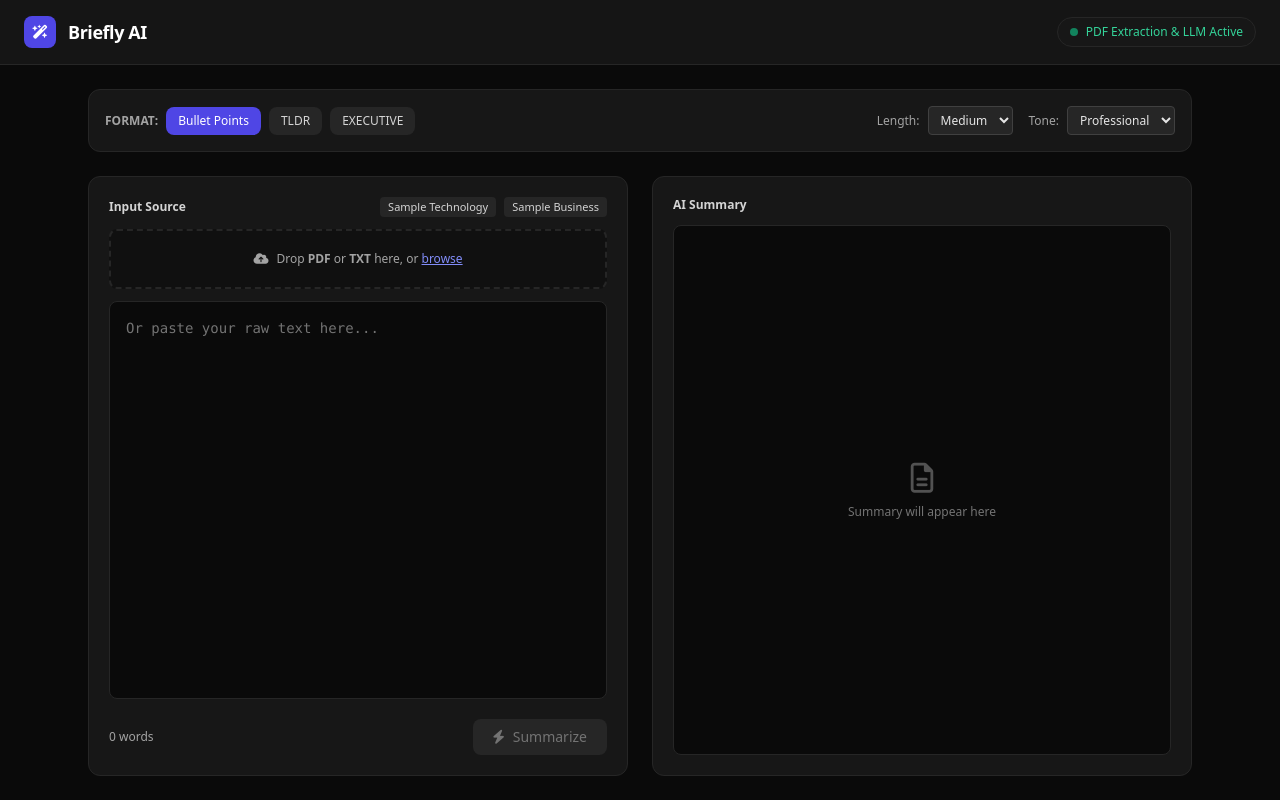
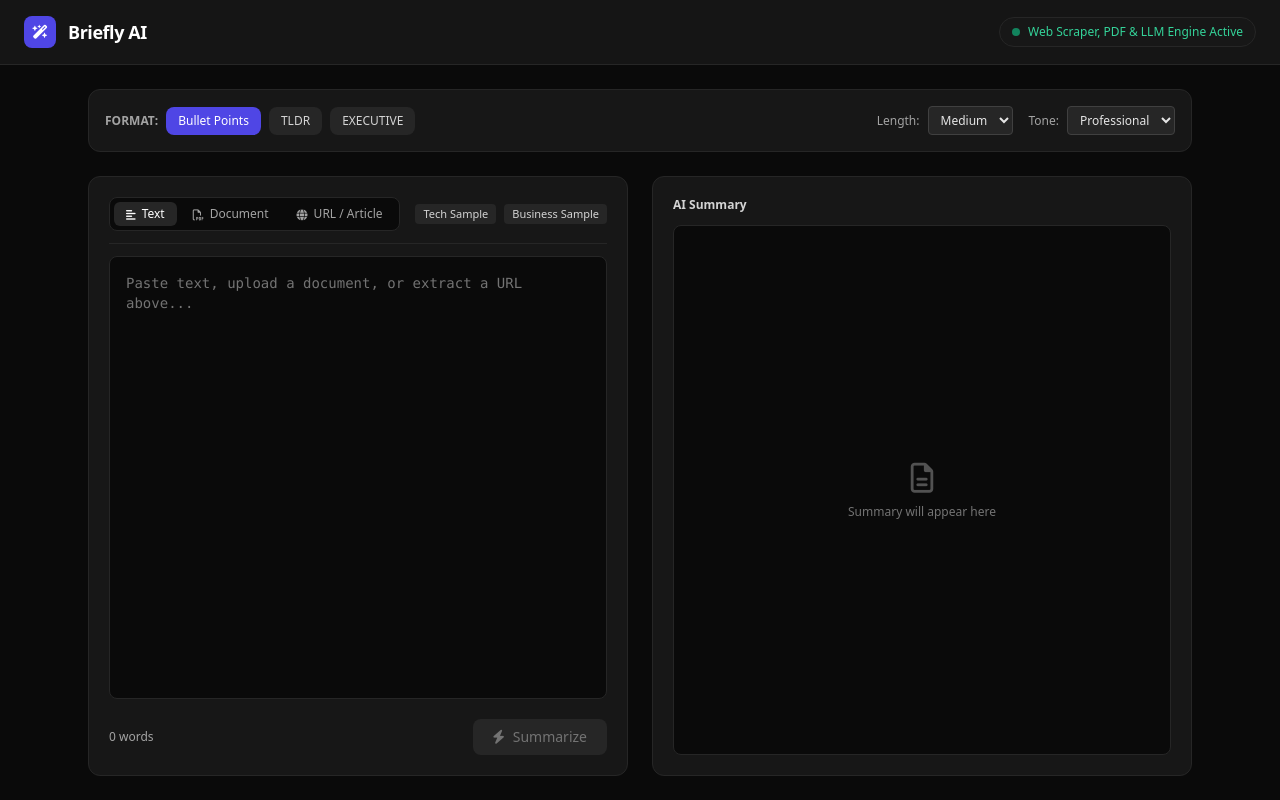
Before and after one commit to tatthangnguyen04-lab/ai-summarizer, a Flask app: page / in a window 1280 px wide. Run offline with Flask 3, Linux system fonts and the light colour scheme; some libraries are stand-ins or nearby versions.

Commit message:
feat(scraper): web article extraction +  HTML sanitization

```diff
--- a/app.py
+++ b/app.py
@@ -1,5 +1,8 @@
 import os
 import io
+import re
+import requests
+from bs4 import BeautifulSoup
 from flask import Flask, request, jsonify, render_template
 from flask_cors import CORS
 from openai import OpenAI
@@ -41,7 +44,7 @@ def upload_document():
             page_count = len(reader.pages)
 
             pages_text = []
-            for i, page in enumerate(reader.pages):
+            for page in reader.pages:
                 text = page.extract_text() or ""
                 if text.strip():
                     pages_text.append(text)
@@ -54,7 +57,7 @@ def upload_document():
             return jsonify({"error": "Unsupported file type. Please upload a PDF or TXT file."}), 400
 
         if not extracted_text.strip():
-            return jsonify({"error": "Could not extract text from document (it may be empty or scanned image without selectable text)."}), 400
+            return jsonify({"error": "Could not extract text from document (file may be empty or scanned image)."}), 400
 
         return jsonify({
             "filename": file.filename,
@@ -66,6 +69,84 @@ def upload_document():
     except Exception as e:
         print(f"Document parsing error: {e}")
         return jsonify({"error": f"Failed to parse document: {str(e)}"}), 500
+
+@app.route("/scrape-url", methods=["POST"])
+def scrape_url():
+    """Fetch and parse clean body text from any public webpage URL."""
+    try:
+        data = request.get_json()
+        if not data or "url" not in data:
+            return jsonify({"error": "No URL provided"}), 400
+
+        target_url = data["url"].strip()
+        if not target_url.startswith(("http://", "https://")):
+            target_url = "https://" + target_url
+
+        # Standard browser headers
+        headers = {
+            "User-Agent": "Mozilla/5.0 (Windows NT 10.0; Win64; x64) AppleWebKit/537.36 (KHTML, like Gecko) Chrome/122.0.0.0 Safari/537.36",
+            "Accept": "text/html,application/xhtml+xml,application/xml;q=0.9,*/*;q=0.8",
+            "Accept-Language": "en-US,en;q=0.9"
+        }
+
+        response = requests.get(target_url, headers=headers, timeout=12)
+
+        if response.status_code in (401, 403):
+            return jsonify({
+                "error": "This webpage is protected by anti-bot verification or a paywall. Please copy and paste the text directly into the Text tab."
+            }), 400
+
+        if response.status_code != 200:
+            return jsonify({
+                "error": f"Unable to reach webpage (HTTP {response.status_code}). Please verify the link or paste the text directly."
+            }), 400
+
+        soup = BeautifulSoup(response.text, "html.parser")
+
+        # Strip unneeded elements
+        for element in soup(["script", "style", "nav", "header", "footer", "aside", "form", "svg", "noscript", "iframe"]):
+            element.decompose()
+
+        # Extract title
+        title = ""
+        if soup.title and soup.title.string:
+            title = soup.title.string.strip()
+        elif soup.find("h1"):
+            title = soup.find("h1").get_text().strip()
+
+        # Extract paragraphs from main content container
+        article_container = soup.find("article") or soup.find("main") or soup.find("body")
+
+        paragraphs = []
+        if article_container:
+            for p in article_container.find_all(["p", "h2", "h3", "li"]):
+                p_text = p.get_text().strip()
+                if len(p_text.split()) > 4:
+                    paragraphs.append(p_text)
+
+        cleaned_text = "\n\n".join(paragraphs)
+        cleaned_text = re.sub(r'\n{3,}', '\n\n', cleaned_text)
+
+        if not cleaned_text.strip() or len(cleaned_text.split()) < 20:
+            return jsonify({
+                "error": "Could not extract readable article text from this page. Please copy and paste the text directly into the Text tab."
+            }), 400
+
+        return jsonify({
+            "title": title or "Web Article",
+            "url": target_url,
+            "text": cleaned_text,
+            "wordCount": len(cleaned_text.split())
+        })
+
+    except requests.exceptions.Timeout:
+        return jsonify({"error": "Request timed out while fetching webpage. Please try again or paste the text directly."}), 408
+    except requests.exceptions.RequestException as e:
+        return jsonify({"error": f"Network error: {str(e)}"}), 400
+    except Exception as e:
+        print(f"Scraping error: {e}")
+        return jsonify({"error": f"Failed to extract article: {str(e)}"}), 500
+
 
 @app.route("/summarize", methods=["POST"])
 def summarize():
--- a/requirements.txt
+++ b/requirements.txt
@@ -1,6 +1,9 @@
 annotated-types==0.8.0
 anyio==4.14.2
+beautifulsoup4==4.15.0
 blinker==1.9.0
+certifi==2026.7.22
+charset-normalizer==3.5.1
 click==8.4.2
 colorama==0.4.6
 Flask==3.1.3
@@ -18,8 +21,11 @@ pydantic==2.13.4
 pydantic_core==2.46.4
 pypdf==6.16.2
 python-dotenv==1.2.3
+requests==2.34.2
 sniffio==1.3.1
+soupsieve==2.9.2
 truststore==0.10.4
 typing-inspection==0.4.4
 typing_extensions==4.16.0
+urllib3==2.7.0
 Werkzeug==3.1.8
--- a/templates/index.html
+++ b/templates/index.html
@@ -3,7 +3,7 @@
 <head>
   <meta charset="UTF-8">
   <meta name="viewport" content="width=device-width, initial-scale=1.0">
-  <title>Briefly AI - Text & PDF Summarizer</title>
+  <title>Briefly AI - Text, PDF & Web Article Summarizer</title>
   <!-- Tailwind CSS & React via CDN -->
   <script src="https://cdn.tailwindcss.com"></script>
   <script src="https://unpkg.com/react@18/umd/react.development.js" crossorigin></script>
@@ -19,24 +19,27 @@
 
     const SAMPLES = [
       {
-        label: "Technology",
+        label: "Tech Sample",
         text: "Quantum computing represents a fundamental shift in computation. Unlike classical computers that store bits as strictly 0 or 1, quantum computers leverage qubits in superposition. This allows quantum algorithms to solve vast combinatorial problems exponentially faster, revolutionizing fields like drug discovery, cryptography, and molecular simulation. However, maintaining qubit coherence near absolute zero remains an active engineering hurdle."
       },
       {
-        label: "Business",
+        label: "Business Sample",
         text: "In Q3 2026, enterprise revenue rose 18.4% year-over-year to $412 million, driven by accelerated cloud infrastructure adoption. Operating margins expanded by 210 basis points, and free cash flow reached $104 million with zero debt maturities prior to 2029. Management raised full-year guidance from $1.58B to $1.64B."
       }
     ];
 
     function App() {
+      const [inputMode, setInputMode] = useState('text'); // 'text' | 'file' | 'url'
       const [text, setText] = useState('');
+      const [urlInput, setUrlInput] = useState('');
       const [summary, setSummary] = useState('');
       const [format, setFormat] = useState('bullets');
       const [length, setLength] = useState('medium');
       const [tone, setTone] = useState('professional');
       const [loading, setLoading] = useState(false);
+      const [scraping, setScraping] = useState(false);
       const [uploading, setUploading] = useState(false);
-      const [fileMeta, setFileMeta] = useState(null);
+      const [sourceMeta, setSourceMeta] = useState(null);
       const [error, setError] = useState(null);
       const [copied, setCopied] = useState(false);
       const [isDragging, setIsDragging] = useState(false);
@@ -62,15 +65,42 @@
           if (!res.ok) throw new Error(data.error || 'Failed to upload and extract document text.');
 
           setText(data.text);
-          setFileMeta({
-            name: data.filename,
-            pages: data.pageCount,
-            words: data.wordCount
+          setSourceMeta({
+            type: 'file',
+            title: data.filename,
+            detail: `${data.pageCount} page(s) • ${data.wordCount} words`
           });
         } catch (err) {
           setError(err.message);
         } finally {
           setUploading(false);
+        }
+      };
+
+      const handleScrapeUrl = async (targetUrl = urlInput) => {
+        if (!targetUrl.trim()) return;
+        setScraping(true);
+        setError(null);
+
+        try {
+          const res = await fetch('/scrape-url', {
+            method: 'POST',
+            headers: { 'Content-Type': 'application/json' },
+            body: JSON.stringify({ url: targetUrl })
+          });
+          const data = await res.json();
+          if (!res.ok) throw new Error(data.error || 'Failed to scrape webpage.');
+
+          setText(data.text);
+          setSourceMeta({
+            type: 'url',
+            title: data.title,
+            detail: `${data.url} • ${data.wordCount} words`
+          });
+        } catch (err) {
+          setError(err.message);
+        } finally {
+          setScraping(false);
         }
       };
 
@@ -88,13 +118,15 @@
         e.preventDefault();
         setIsDragging(false);
         if (e.dataTransfer.files && e.dataTransfer.files[0]) {
+          setInputMode('file');
           handleFileUpload(e.dataTransfer.files[0]);
         }
       };
 
-      const clearFile = () => {
-        setFileMeta(null);
+      const clearSource = () => {
+        setSourceMeta(null);
         setText('');
+        setUrlInput('');
         if (fileInputRef.current) fileInputRef.current.value = '';
       };
 
@@ -136,7 +168,7 @@
             </div>
             <div className="flex items-center gap-2 text-xs bg-neutral-900 border border-neutral-800 px-3 py-1.5 rounded-full text-emerald-400">
               <span className="w-2 h-2 rounded-full bg-emerald-500 animate-pulse"></span>
-              PDF Extraction & LLM Active
+              Web Scraper, PDF & LLM Engine Active
             </div>
           </header>
 
@@ -191,22 +223,84 @@
             <div className="grid grid-cols-1 md:grid-cols-2 gap-6 flex-1">
               {/* Input Box */}
               <div className="bg-neutral-900 border border-neutral-800 rounded-xl p-5 flex flex-col gap-3">
-                <div className="flex items-center justify-between text-xs text-neutral-400">
-                  <span className="font-semibold text-neutral-300">Input Source</span>
+                {/* Source Mode Tabs */}
+                <div className="flex items-center justify-between border-b border-neutral-800 pb-3">
+                  <div className="flex gap-1 bg-neutral-950 p-1 rounded-lg border border-neutral-800">
+                    <button
+                      onClick={() => setInputMode('text')}
+                      className={`px-3 py-1 text-xs rounded-md font-medium transition-colors flex items-center gap-1.5 ${
+                        inputMode === 'text' ? 'bg-neutral-800 text-white' : 'text-neutral-400 hover:text-neutral-200'
+                      }`}
+                    >
+                      <i className="fa-solid fa-align-left text-[11px]"></i> Text
+                    </button>
+                    <button
+                      onClick={() => setInputMode('file')}
+                      className={`px-3 py-1 text-xs rounded-md font-medium transition-colors flex items-center gap-1.5 ${
+                        inputMode === 'file' ? 'bg-neutral-800 text-white' : 'text-neutral-400 hover:text-neutral-200'
+                      }`}
+                    >
+                      <i className="fa-regular fa-file-pdf text-[11px]"></i> Document
+                    </button>
+                    <button
+                      onClick={() => setInputMode('url')}
+                      className={`px-3 py-1 text-xs rounded-md font-medium transition-colors flex items-center gap-1.5 ${
+                        inputMode === 'url' ? 'bg-neutral-800 text-white' : 'text-neutral-400 hover:text-neutral-200'
+                      }`}
+                    >
+                      <i className="fa-solid fa-globe text-[11px]"></i> URL / Article
+                    </button>
+                  </div>
+
+                  {inputMode === 'text' && (
                     <div className="flex gap-2">
                       {SAMPLES.map((s, idx) => (
                         <button
                           key={idx}
-                        onClick={() => { clearFile(); setText(s.text); }}
+                          onClick={() => { clearSource(); setText(s.text); }}
                           className="bg-neutral-800 hover:bg-neutral-700 px-2 py-0.5 rounded text-[11px] text-neutral-300"
                         >
-                        Sample {s.label}
+                          {s.label}
                         </button>
                       ))}
                     </div>
+                  )}
                 </div>
 
-                {/* PDF Drag and Drop Area */}
+                {/* URL Input Form */}
+                {inputMode === 'url' && (
+                  <div className="flex gap-2">
+                    <input
+                      type="url"
+                      value={urlInput}
+                      onChange={(e) => setUrlInput(e.target.value)}
+                      onKeyDown={(e) => e.key === 'Enter' && handleScrapeUrl()}
+                      placeholder="Paste article URL (e.g., https://en.wikipedia.org/wiki/Artificial_intelligence)"
+                      className="flex-1 bg-neutral-950 border border-neutral-800 rounded-lg px-3 py-2 text-xs text-neutral-200 placeholder-neutral-500 focus:outline-none focus:border-indigo-500"
+                    />
+                    <button
+                      onClick={() => handleScrapeUrl()}
+                      disabled={scraping || !urlInput.trim()}
+                      className="bg-indigo-600 hover:bg-indigo-500 disabled:bg-neutral-800 disabled:text-neutral-500 text-white text-xs font-medium px-4 py-2 rounded-lg transition-all flex items-center gap-1.5"
+                    >
+                      {scraping ? (
+                        <>
+                          <i className="fa-solid fa-circle-notch animate-spin"></i>
+                          Fetching...
+                        </>
+                      ) : (
+                        <>
+                          <i className="fa-solid fa-download"></i>
+                          Extract
+                        </>
+                      )}
+                    </button>
+                  </div>
+                )}
+
+                {/* PDF Drag & Drop Area */}
+                {inputMode === 'file' && (
+                  <>
                     <input
                       type="file"
                       ref={fileInputRef}
@@ -214,27 +308,6 @@
                       accept=".pdf,.txt,.md"
                       className="hidden"
                     />
-
-                {fileMeta ? (
-                  <div className="bg-neutral-950 border border-indigo-500/40 rounded-lg p-3 flex items-center justify-between">
-                    <div className="flex items-center gap-3">
-                      <div className="w-8 h-8 rounded bg-indigo-500/20 text-indigo-400 flex items-center justify-center">
-                        <i className="fa-regular fa-file-pdf text-sm"></i>
-                      </div>
-                      <div>
-                        <div className="text-xs font-semibold text-neutral-200 truncate max-w-[200px]">{fileMeta.name}</div>
-                        <div className="text-[11px] text-neutral-400">{fileMeta.pages} page(s) • {fileMeta.words} words parsed</div>
-                      </div>
-                    </div>
-                    <button
-                      onClick={clearFile}
-                      className="text-neutral-400 hover:text-red-400 text-xs p-1"
-                      title="Remove file"
-                    >
-                      <i className="fa-solid fa-xmark"></i>
-                    </button>
-                  </div>
-                ) : (
                     <div
                       onDragOver={handleDragOver}
                       onDragLeave={handleDragLeave}
@@ -258,13 +331,36 @@
                         </div>
                       )}
                     </div>
+                  </>
+                )}
+
+                {/* Source Badge if parsed */}
+                {sourceMeta && (
+                  <div className="bg-neutral-950 border border-indigo-500/40 rounded-lg p-2.5 flex items-center justify-between">
+                    <div className="flex items-center gap-2.5">
+                      <div className="w-7 h-7 rounded bg-indigo-500/20 text-indigo-400 flex items-center justify-center text-xs">
+                        <i className={sourceMeta.type === 'url' ? 'fa-solid fa-globe' : 'fa-regular fa-file-pdf'}></i>
+                      </div>
+                      <div>
+                        <div className="text-xs font-semibold text-neutral-200 truncate max-w-[220px]">{sourceMeta.title}</div>
+                        <div className="text-[10px] text-neutral-400 truncate max-w-[220px]">{sourceMeta.detail}</div>
+                      </div>
+                    </div>
+                    <button
+                      onClick={clearSource}
+                      className="text-neutral-400 hover:text-red-400 text-xs p-1"
+                      title="Clear source"
+                    >
+                      <i className="fa-solid fa-xmark"></i>
+                    </button>
+                  </div>
                 )}
 
                 {/* Text Area */}
                 <textarea
                   value={text}
                   onChange={(e) => setText(e.target.value)}
-                  placeholder="Or paste your raw text here..."
+                  placeholder="Paste text, upload a document, or extract a URL above..."
                   className="w-full flex-1 min-h-[220px] bg-neutral-950 border border-neutral-800 rounded-lg p-4 text-sm text-neutral-200 placeholder-neutral-500 focus:outline-none focus:border-indigo-500 resize-none font-mono"
                 />
 
@@ -272,7 +368,7 @@
                   <span className="text-xs text-neutral-400">{wordCount} words</span>
                   <button
                     onClick={handleSummarize}
-                    disabled={loading || uploading || !text.trim()}
+                    disabled={loading || scraping || uploading || !text.trim()}
                     className="bg-indigo-600 hover:bg-indigo-500 disabled:bg-neutral-800 disabled:text-neutral-500 text-white text-sm font-medium px-5 py-2 rounded-lg transition-all flex items-center gap-2"
                   >
                     {loading ? (
```
Lines whose indentation alone changed are shown as unchanged.
